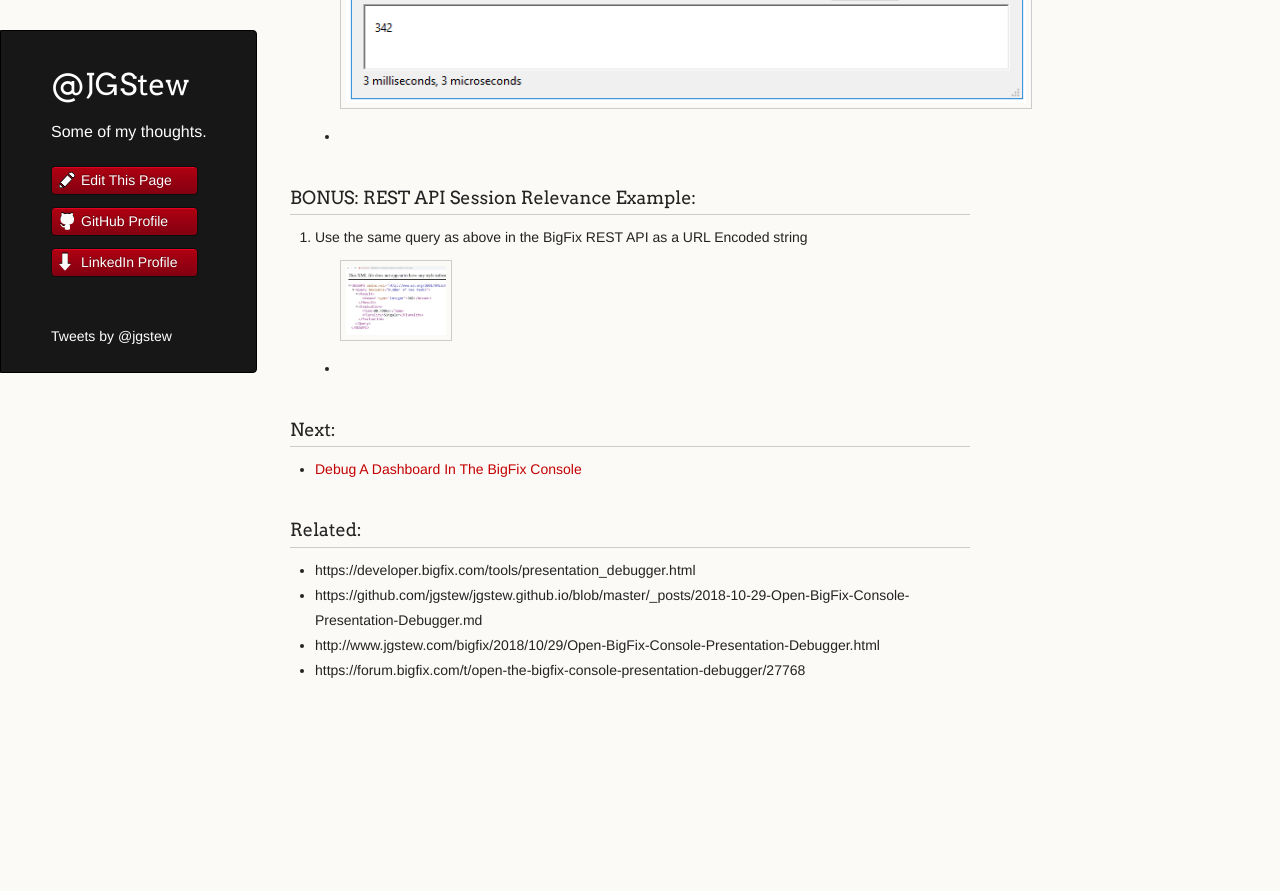
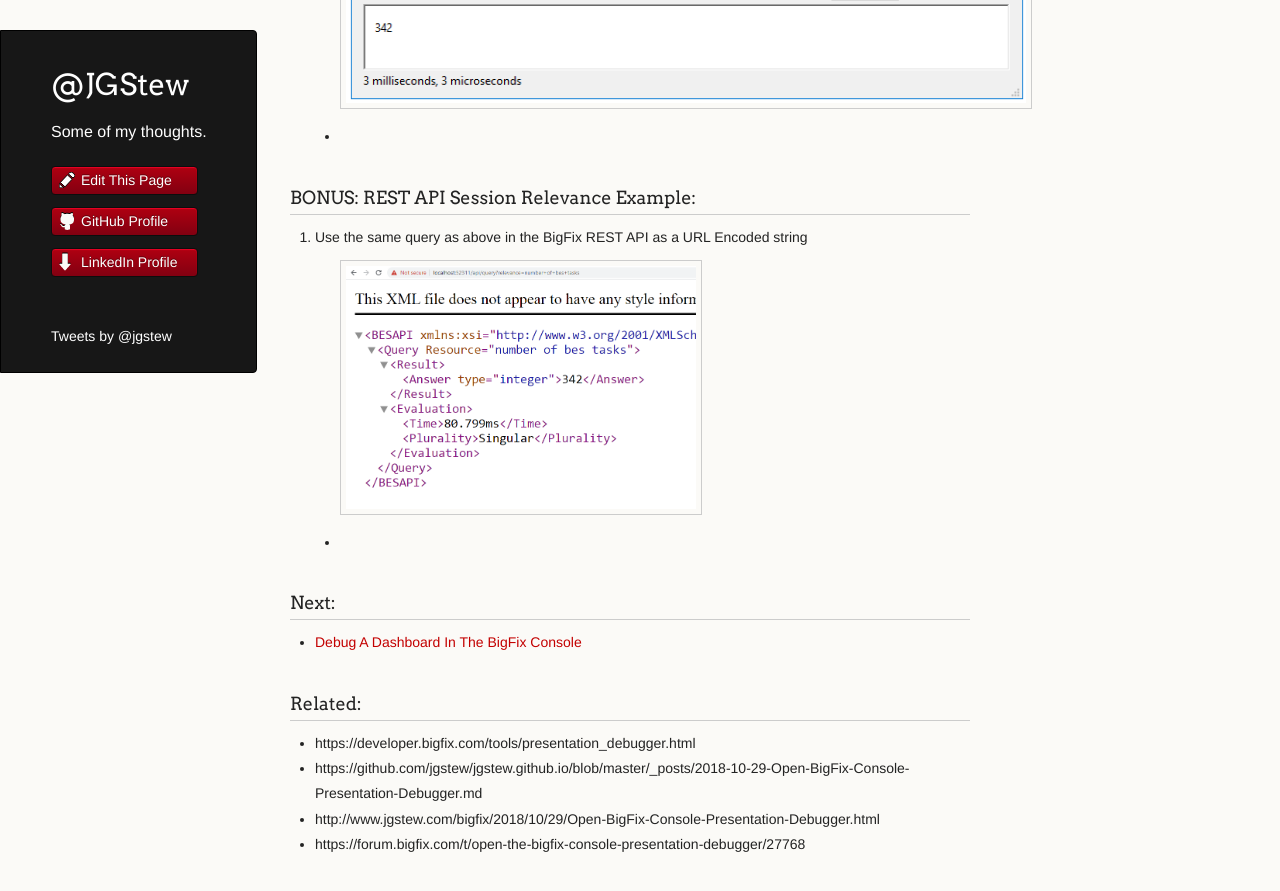
Before and after one commit to jgstew/jgstew.github.io, a Jekyll site: the page built from _posts/2018-10-29-Open-BigFix-Console-Presentation-Debugger.md, in a window 1280 px wide and 900 px high, scrolled down 1519 px. Shown: the top 891 px of the window. Built offline with Jekyll 4.4.1, drawn with Linux system fonts in a browser that asks for light colours; nearby versions of some CDN libraries; comment, search, counter and statistics services are not loaded; before the commit the page ends 2275 px from its top, so only the background shows below that.

Commit message:
Update 2018-10-29-Open-BigFix-Console-Presentation-Debugger.md

```diff
--- a/_posts/2018-10-29-Open-BigFix-Console-Presentation-Debugger.md
+++ b/_posts/2018-10-29-Open-BigFix-Console-Presentation-Debugger.md
@@ -27,7 +27,7 @@
 ### BONUS: REST API Session Relevance Example:
 
 1. Use the same query as above in the BigFix REST API as a URL Encoded string
-    * <img src="/images/posts/BigFix-Debugging-REST-API-Example.PNG" alt="REST API Session Relevance Example" style="max-width:100px;"/>
+    * <img src="/images/posts/BigFix-Debugging-REST-API-Example.PNG" alt="REST API Session Relevance Example" style="max-width:350px;"/>
 
 ### Next:
 
```
